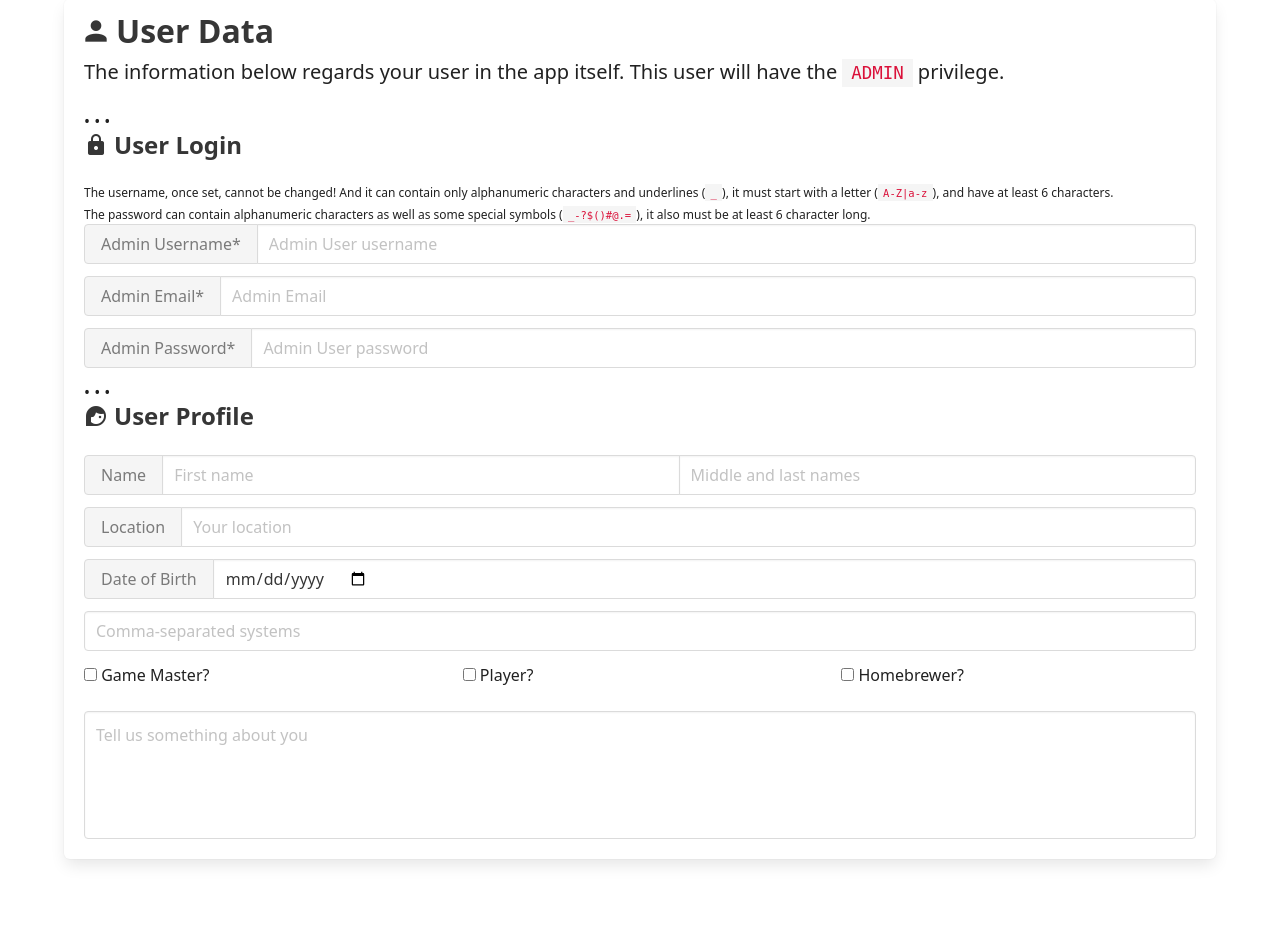
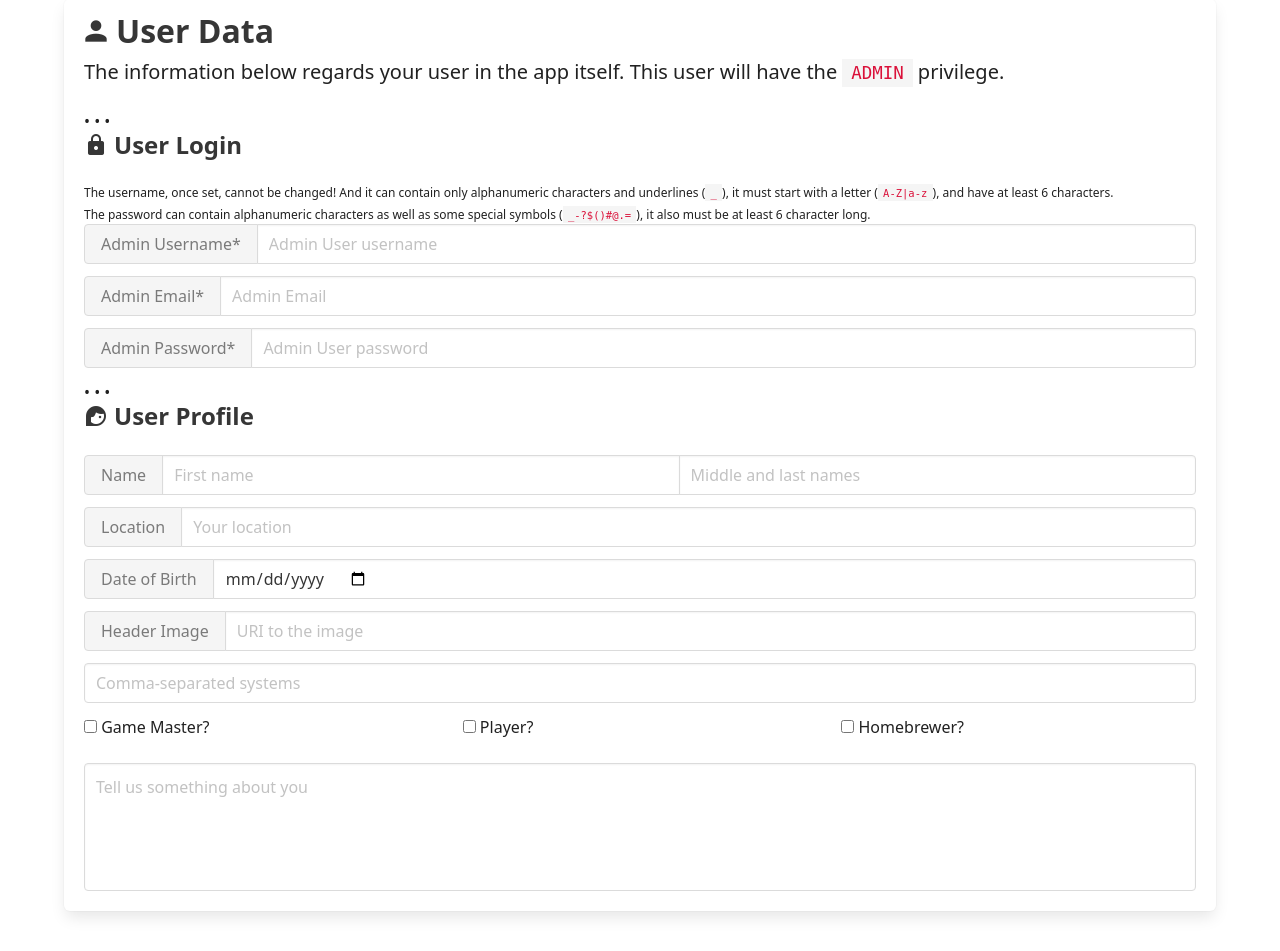
Before and after one commit to Nereare/Grimoire, a PHP site: page /install.php in a window 1280 px wide. Shown: the part 2338-3289 px from the top of the page. Run offline with PHP 8.4, Linux system fonts and the light colour scheme; style sheets or scripts are compiled from the project's sources; some libraries are stand-ins or nearby versions.

Commit message:
Add header to user profiles

```diff
--- a/do/install.php
+++ b/do/install.php
@@ -55,6 +55,7 @@ $user_data["user_firstname"]       = $_GET["user_firstname"];
 $user_data["user_lastname"]        = $_GET["user_lastname"];
 $user_data["user_location"]        = $_GET["user_location"];
 $user_data["user_birth"]           = $_GET["user_birth"];
+$user_data["user_header"]          = $_GET["user_header"];
 $user_data["user_systems"]         = $_GET["user_systems"];
 $user_data["user_about"]           = $_GET["user_about"];
 $user_data["is_gm"]                = $_GET["is_gm"];
@@ -472,7 +473,8 @@ try {
     $user_data["user_about"],
     $user_data["is_gm"],
     $user_data["is_player"],
-    $user_data["is_homebrewer"]
+    $user_data["is_homebrewer"],
+    $user_data["user_header"]
   );
 } catch (\Exception $e) {
   // Step 10 - Error
--- a/install.php
+++ b/install.php
@@ -406,6 +406,15 @@ session_start();
             </div>
           </div>
 
+          <div class="field has-addons">
+            <div class="control">
+              <button class="button is-static" tabindex="-1">Header Image</button>
+            </div>
+            <div class="control is-expanded">
+              <input type="text" class="input" id="user-header" placeholder="URI to the image">
+            </div>
+          </div>
+
           <div class="field">
             <div class="control is-expanded">
               <input type="text" class="input" id="user-systems" data-type="tags" placeholder="Comma-separated systems">
--- a/js/install.js
+++ b/js/install.js
@@ -72,6 +72,7 @@ $(document).ready(function() {
     var user_lastname       = $("#user-lastname").val();
     var user_location       = $("#user-location").val();
     var user_birth          = $("#user-birth").val();
+    var user_header         = $("#user-header").val();
     var user_systems        = $("#user-systems").val();
     var user_about          = simplemde.value();
     var is_gm               = $("#is-gm").is(":checked");
@@ -118,6 +119,7 @@ $(document).ready(function() {
           user_lastname        : user_lastname,
           user_location        : user_location,
           user_birth           : user_birth,
+          user_header          : user_header,
           user_systems         : user_systems,
           user_about           : user_about,
           is_gm                : is_gm,
--- a/schema/1_user.sql
+++ b/schema/1_user.sql
@@ -69,5 +69,6 @@ CREATE TABLE IF NOT EXISTS `users_profiles` (
   `gm`          BOOLEAN NOT NULL DEFAULT FALSE,
   `player`      BOOLEAN NOT NULL DEFAULT FALSE,
   `homebrewer`  BOOLEAN NOT NULL DEFAULT FALSE,
+  `header`      VARCHAR(512),
   PRIMARY KEY (`id`)
 );
```
Also changed, not shown: src/Profile.php (+8 -5 lines).
